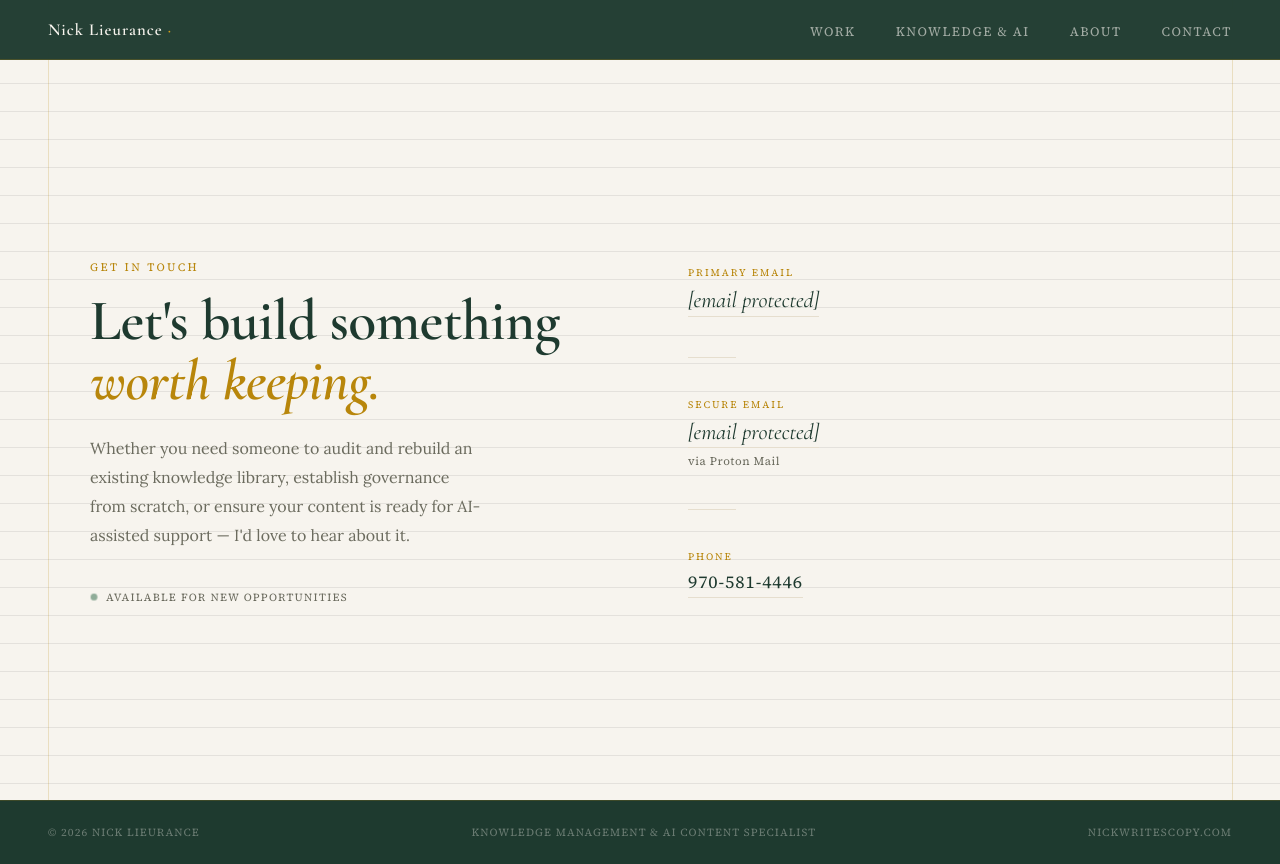
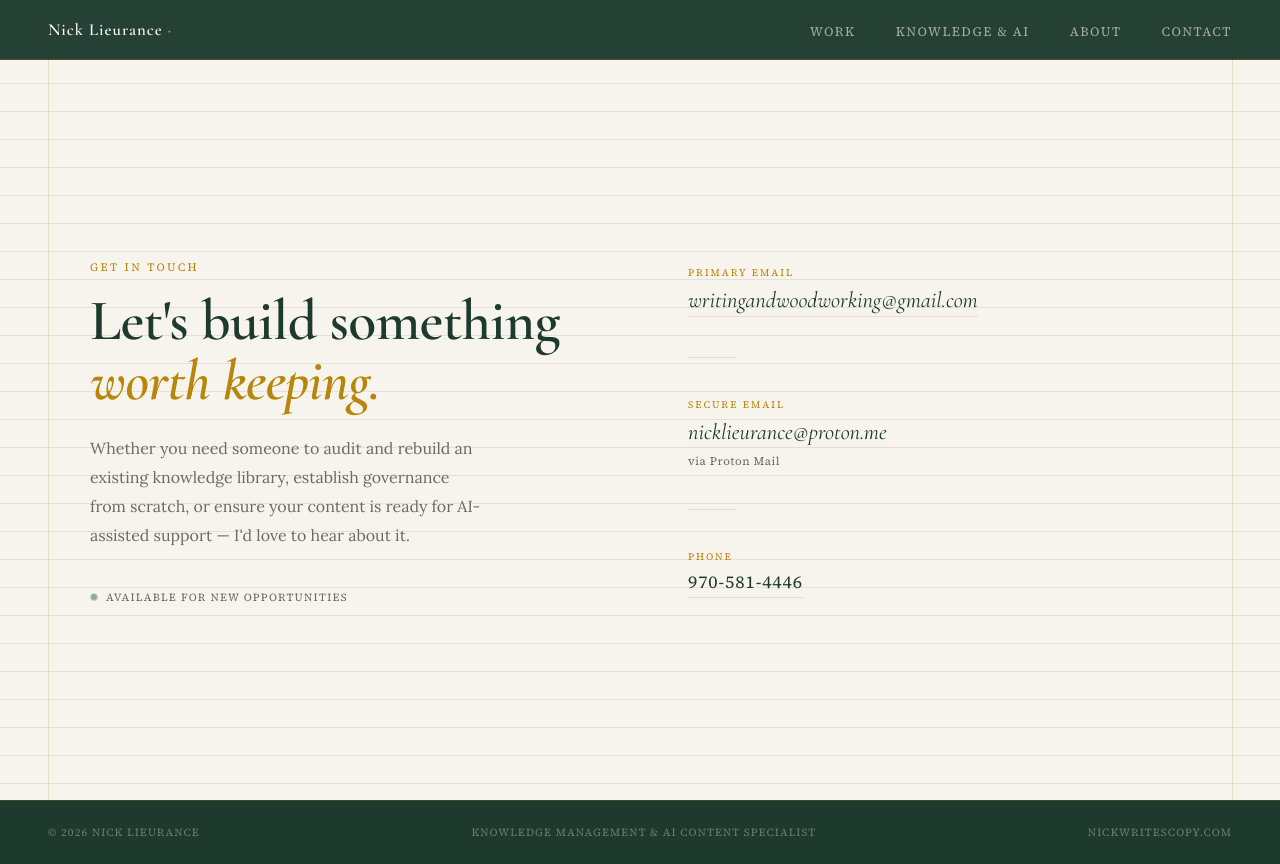
Before and after one commit to nlieurance/nick-knows-knowledge, a plain HTML site: page contact.html in a window 1280 px wide. Drawn offline with nearby package versions, Linux system fonts and the light colour scheme.

Commit message:
Update contact.html

```diff
--- a/contact.html
+++ b/contact.html
@@ -109,12 +109,12 @@
     <div class="contact-right">
       <div>
         <span class="contact-method-label">Primary Email</span>
-        <a href="/cdn-cgi/l/email-protection#fc8b8e958895929b9d92988b9393988b938e9795929bbc9b919d9590d29f9391" class="contact-method-value"><span class="__cf_email__" data-cfemail="6215100b160b0c05030c06150d0d06150d10090b0c0522050f030b0e4c010d0f">[email&#160;protected]</span></a>
+        <a href="/cdn-cgi/l/email-protection#fc8b8e958895929b9d92988b9393988b938e9795929bbc9b919d9590d29f9391" class="contact-method-value"><span class="__cf_email__" data-cfemail="6215100b160b0c05030c06150d0d06150d10090b0c0522050f030b0e4c010d0f">writingandwoodworking@gmail.com</span></a>
       </div>
       <hr class="divider-short">
       <div>
         <span class="contact-method-label">Secure Email</span>
-        <a href="/cdn-cgi/l/email-protection#5a3433393136333f2f283b34393f1a2a28352e353474373f" class="contact-method-value"><span class="__cf_email__" data-cfemail="f49a9d979f989d918186959a9791b484869b809b9ada9991">[email&#160;protected]</span></a>
+        <a href="/cdn-cgi/l/email-protection#5a3433393136333f2f283b34393f1a2a28352e353474373f" class="contact-method-value"><span class="__cf_email__" data-cfemail="f49a9d979f989d918186959a9791b484869b809b9ada9991">nicklieurance@proton.me</span></a>
         <div class="contact-method-note">via Proton Mail</div>
       </div>
       <hr class="divider-short">
```
